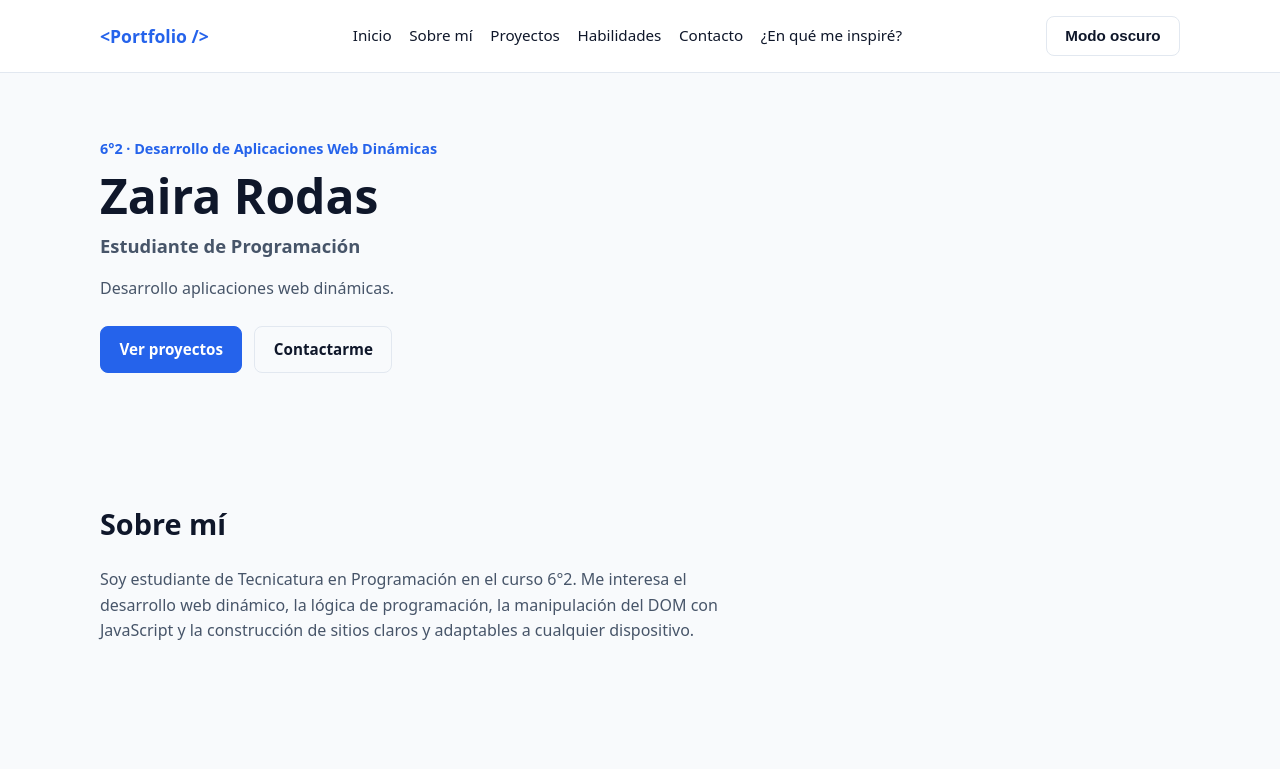
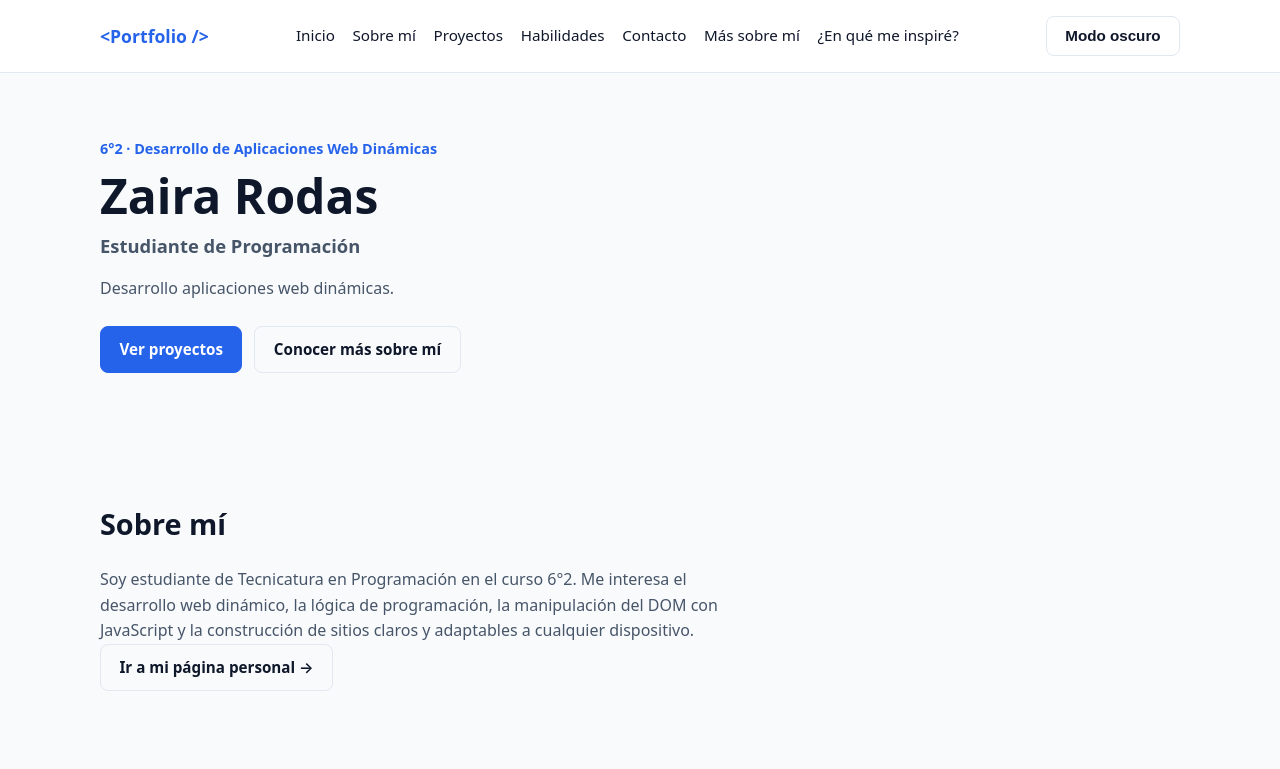
Before and after one commit to zrodas585/porfolio-zai, a plain HTML site: page diseño web todo/index.html in a window 1280 px wide. Shown: the top 769 px of the page. Drawn offline with Linux system fonts and the light colour scheme; a script that the page names is missing.

Commit message:
Revise index.html structure and content
Updated navigation links and added new sections for personal information and projects.

```diff
--- a/diseño web todo/index.html
+++ b/diseño web todo/index.html
@@ -1,4 +1,4 @@
- <!DOCTYPE html>
+<!DOCTYPE html>
 <html lang="es">
 <head>
   <meta charset="UTF-8" />
@@ -17,6 +17,7 @@
           <li><a href="#proyectos">Proyectos</a></li>
           <li><a href="#habilidades">Habilidades</a></li>
           <li><a href="#contacto">Contacto</a></li>
+          <li><a href="sobre-mi.html">Más sobre mí</a></li>
           <li><a href="inspiracion.html">¿En qué me inspiré?</a></li>
         </ul>
       </nav>
@@ -36,7 +37,7 @@
         </p>
         <div class="acciones-hero">
           <a href="#proyectos" class="btn principal">Ver proyectos</a>
-          <a href="#contacto" class="btn secundario">Contactarme</a>
+          <a href="sobre-mi.html" class="btn secundario">Conocer más sobre mí</a>
         </div>
       </div>
     </section>
@@ -50,6 +51,9 @@
           la lógica de programación, la manipulación del DOM con JavaScript y la construcción de sitios claros
           y adaptables a cualquier dispositivo.
         </p>
+        <div class="acciones-hero">
+          <a href="sobre-mi.html" class="btn secundario">Ir a mi página personal →</a>
+        </div>
       </div>
     </section>
 
@@ -166,7 +170,10 @@
   <footer class="footer">
     <div class="contenedor footer-flex">
       <p>Portfolio Web Personal · 6°2</p>
-      <a href="inspiracion.html">¿En qué me inspiré?</a>
+      <div class="acciones-hero">
+        <a href="sobre-mi.html">Más sobre mí</a>
+        <a href="inspiracion.html">¿En qué me inspiré?</a>
+      </div>
     </div>
   </footer>
 
```
